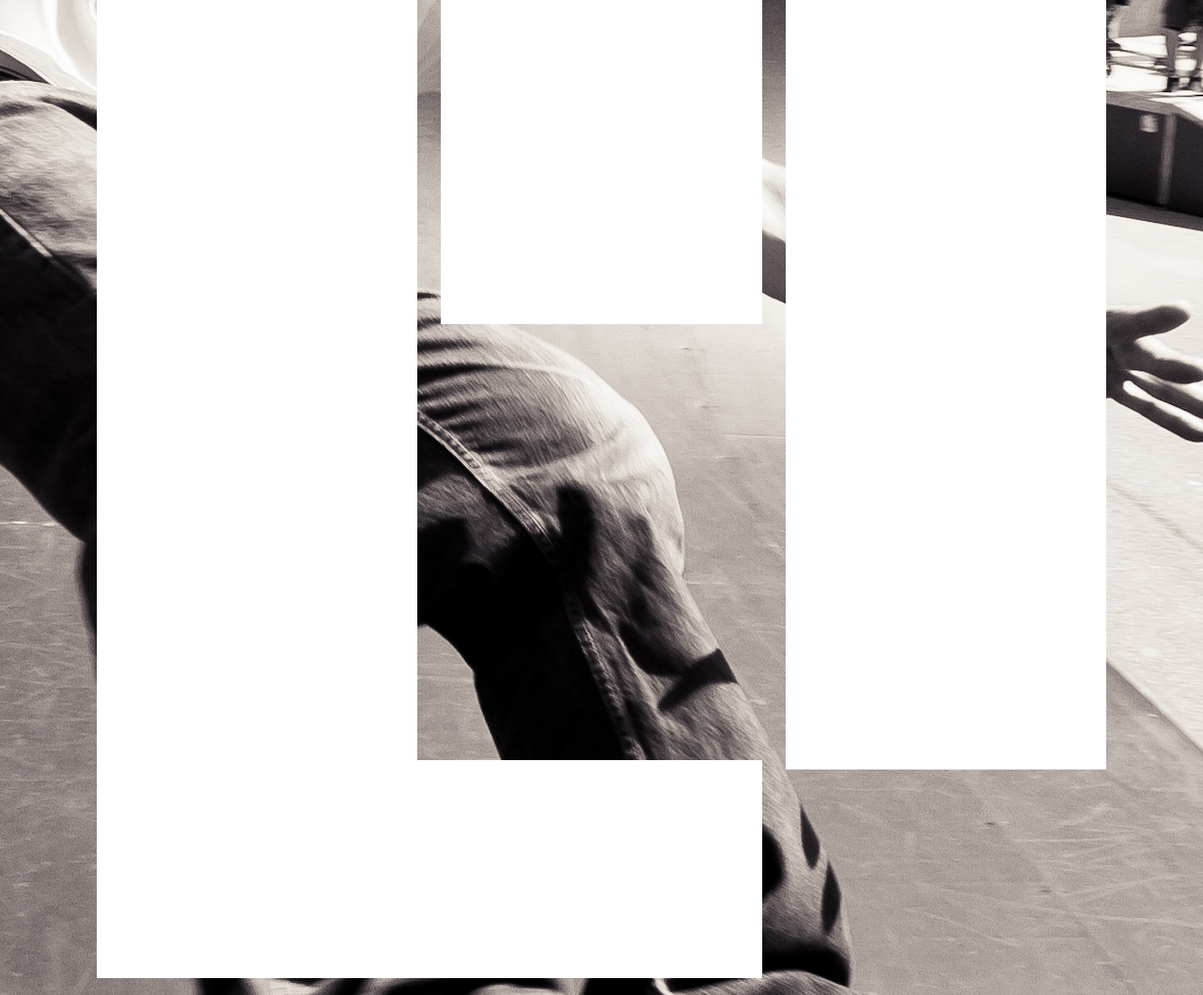
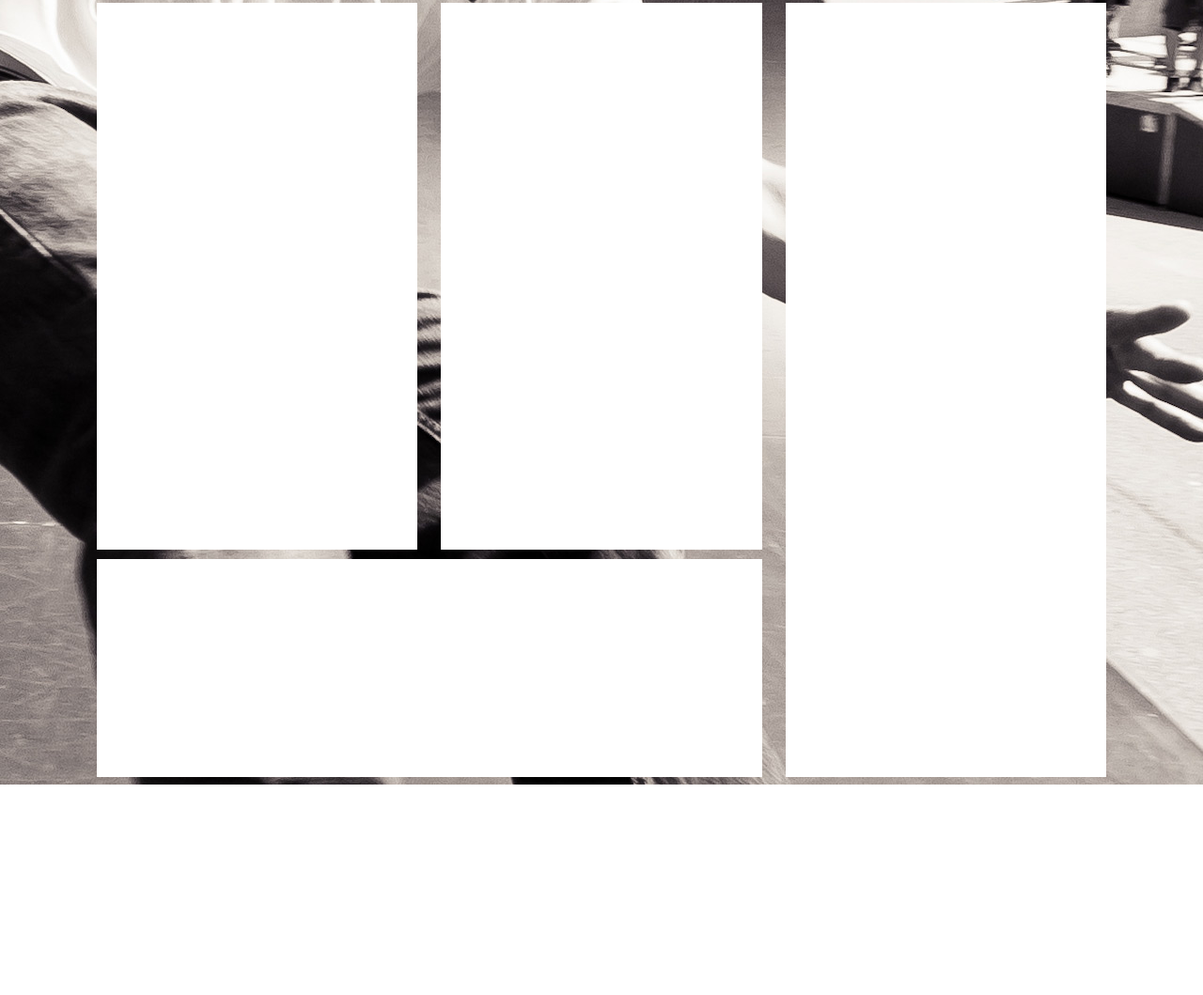
Before and after one commit to POLaferriere/2.2-responsive-form, a plain HTML site: page index.html in a window 1280 px wide. Shown: the part 587-1646 px from the top of the page at 94% size. After the commit the page ends 1422 px from the top, so only its background shows below. Drawn offline with Linux system fonts and the light colour scheme.

Commit message:
Fixed layout for skater pics

```diff
--- a/index.html
+++ b/index.html
@@ -4,7 +4,7 @@
   <meta charset="UTF-8">
   <meta name="viewport" content="width=device-width, initial-scale=1.0">
   <title>Responsive Form</title>
-  <link rel="stylesheet" href="css/normalize.css">
+  <!-- <link rel="stylesheet" href="css/normalize.css"> -->
   <link rel="stylesheet" href="css/main.css">
 
 
@@ -54,21 +54,25 @@
 
     <div class="skater-profiles-wrapper">
       <div class="skater-large">
-        <div class="skater4 skater-pic"></div>
-        <div class="skater3 skater-pic"></div>
-        <div class="skater1 skater-pic"></div>
+        <div class="skater-large-upper">
+          <div class="skater4 skater-pic"></div>
+          <div class="skater3 skater-pic"></div>
+        </div>
+        <div class="skater-large-lower">
+          <div class="skater1 skater-pic"></div>
+        </div>
       </div>
       <div class="skater2 skater-pic"></div>
     </div>
 
-    <div class="skateboards-wrapper">
+    <!-- <div class="skateboards-wrapper">
       <img src="" alt="">
     </div>
 
     <div class="contact-us-wrapper">
       <div class="contact-us-article"></div>
       <div class="contact-us-input"></div>
-    </div>
+    </div> -->
 
   </div>
 
--- a/scss/main.scss
+++ b/scss/main.scss
@@ -118,6 +118,13 @@ body {
 
 .skater-large {
   @include span-columns(8);
+  height: 474px;
+}
+
+.skater-large-upper {
+  @include fill-parent();
+  @include clearfix;
+  margin-bottom: 10px;
 }
 
 .skater4,
@@ -127,8 +134,11 @@ body {
   height: 232px;
 }
 
+.skater-large-lower {
+  @include fill-parent();
+}
+
 .skater1 {
-  @include span-columns(8 of 8);
   height: 232px;
 }
 
```
Also changed, not shown: css/main.css.
